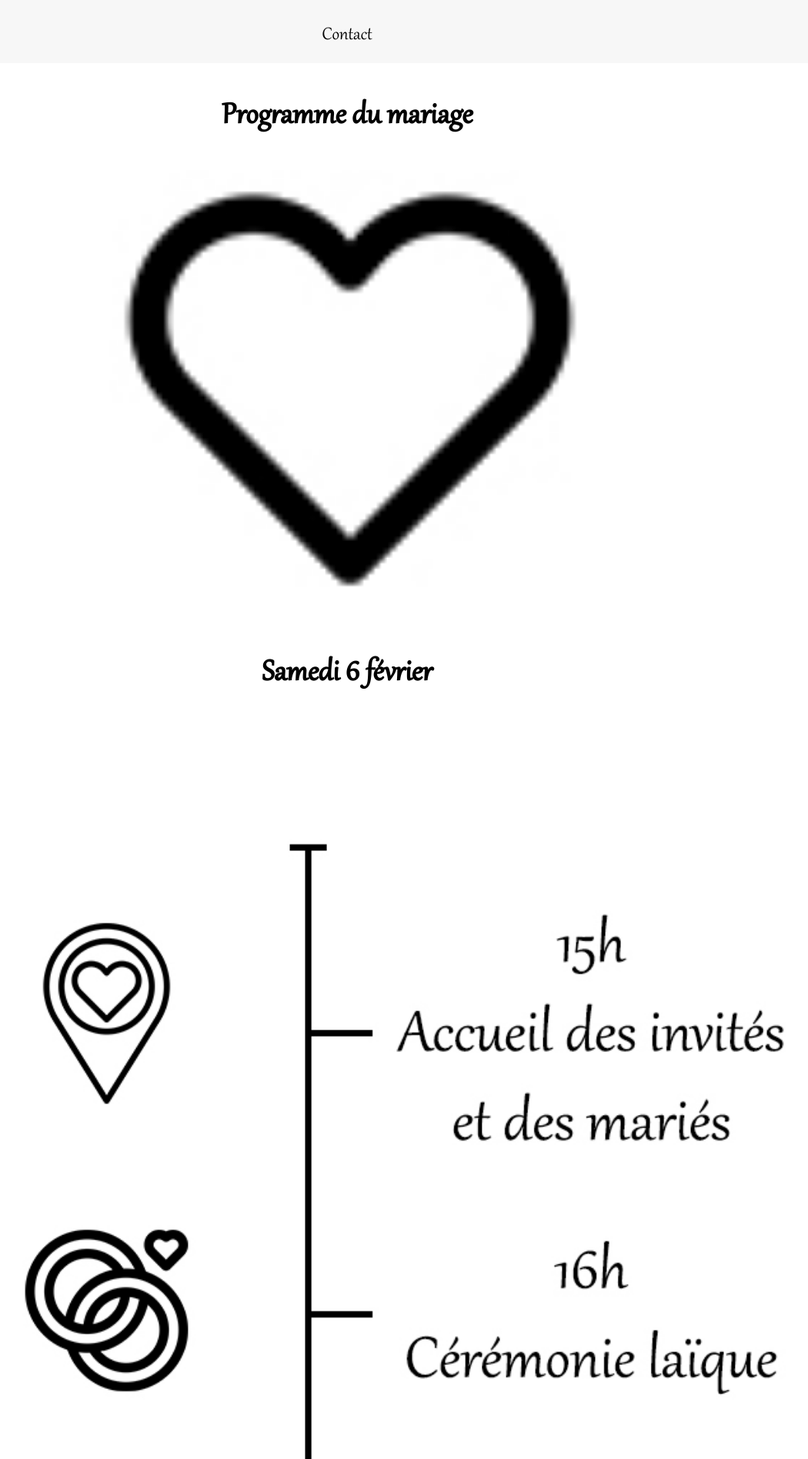
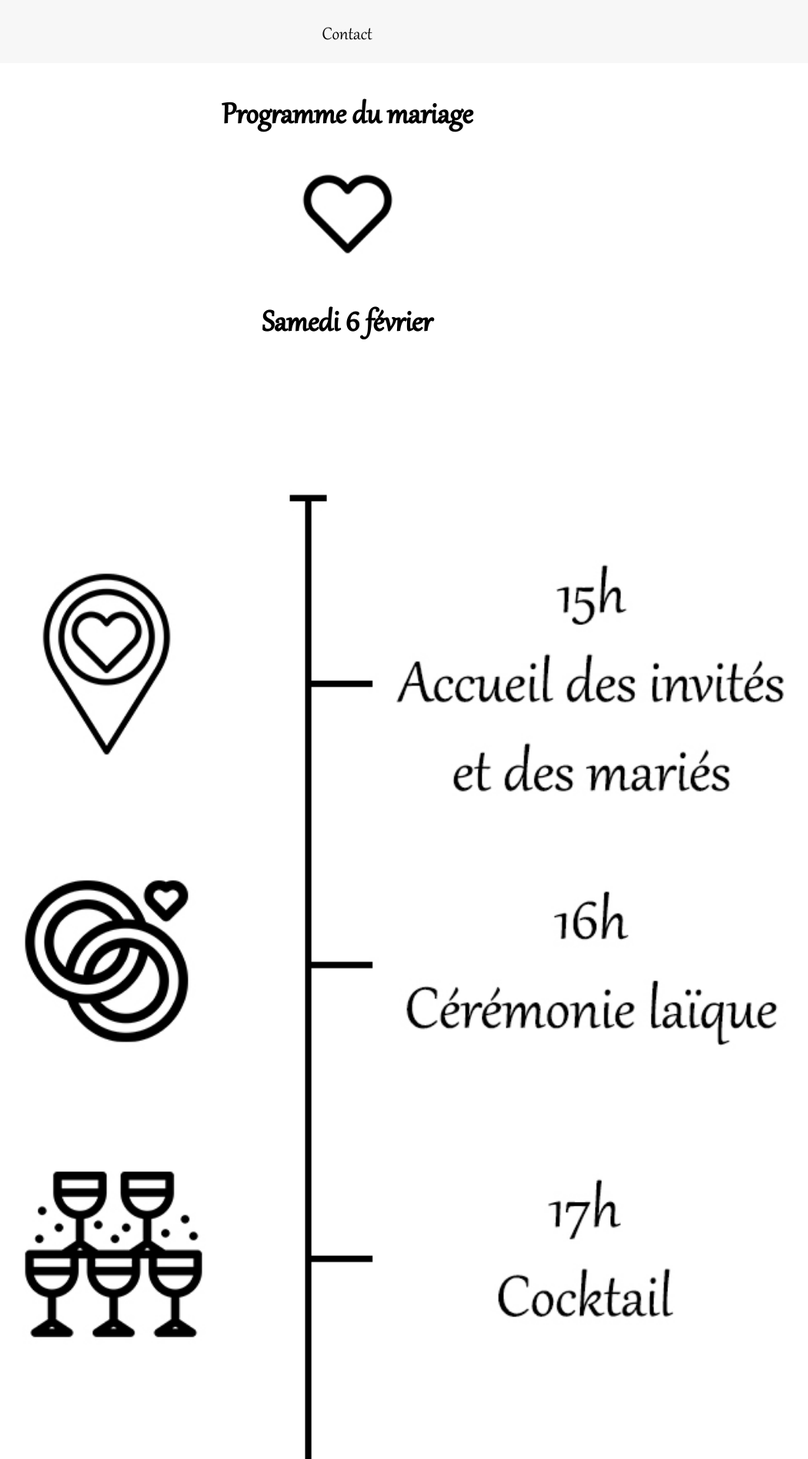
Before and after one commit to Germinal-A/Site-du-Mariage-de-Julia-et-Germain, a Jekyll site: the page built from informations-pratiques.md, in a window 1280 px wide. Shown: the part 950-2846 px from the top of the page at 77% size, without its empty margins (189-1239 px from the left). Built offline with Jekyll 4.4.1, drawn with Linux system fonts in a browser that asks for light colours.

Commit message:
Update informations-pratiques.md

```diff
--- a/informations-pratiques.md
+++ b/informations-pratiques.md
@@ -8,20 +8,20 @@
 
 ### Programme du mariage
 
-![](assets/Coeur.jpg){: width="50%"}
+![](assets/Coeur.jpg){: width="10%"}
 
 ### Samedi 6 février
 
 ![](assets/Programme.jpg){: .large width="80%"}
 ![](assets/ProgrmameTel.jpg){: .small width="100%"}
-![](assets/Coeur.jpg){: width="60%"}
+![](assets/Coeur.jpg){: width="7%"}
 
 ### Dimanche 7 février
 
 ![](assets/Brunch.jpg){: .large width="80%"}
 ![](assets/BrunchTel.jpg){: .small width="100%" style="margin:25px 0"}
 
-![](assets/Coeur.jpg){: width="70%"}
+![](assets/Coeur.jpg){: width="5%"}
 
 ### Le mariage aura lieu au [Château de Garde](https://chateaudegarde.com/), à Moulon.
 <iframe src="https://www.google.com/maps/embed?pb=!1m18!1m12!1m3!1d4758.121377013103!2d-0.21830238666508295!3d44.83794374170417!2m3!1f0!2f0!3f0!3m2!1i1024!2i768!4f13.1!3m3!1m2!1s0xd554532dc533345%3A0x6049a9547322ec03!2sCh%C3%A2teau%20de%20Garde!5e0!3m2!1sfr!2sfr!4v1595537776165!5m2!1sfr!2sfr" style="border:0;" allowfullscreen="" aria-hidden="false" tabindex="0" width="100%" height="400" frameborder="0"></iframe>
```
